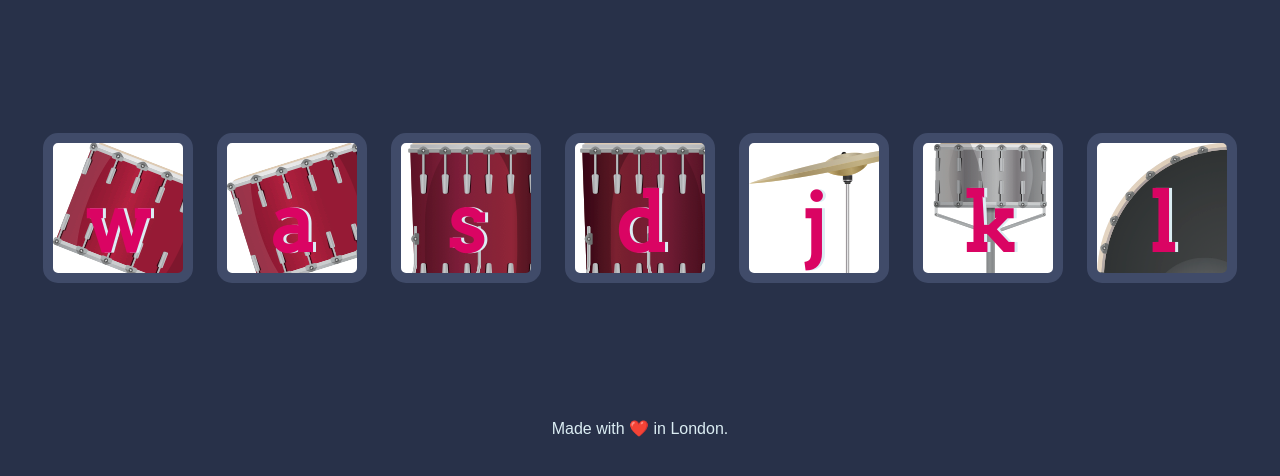
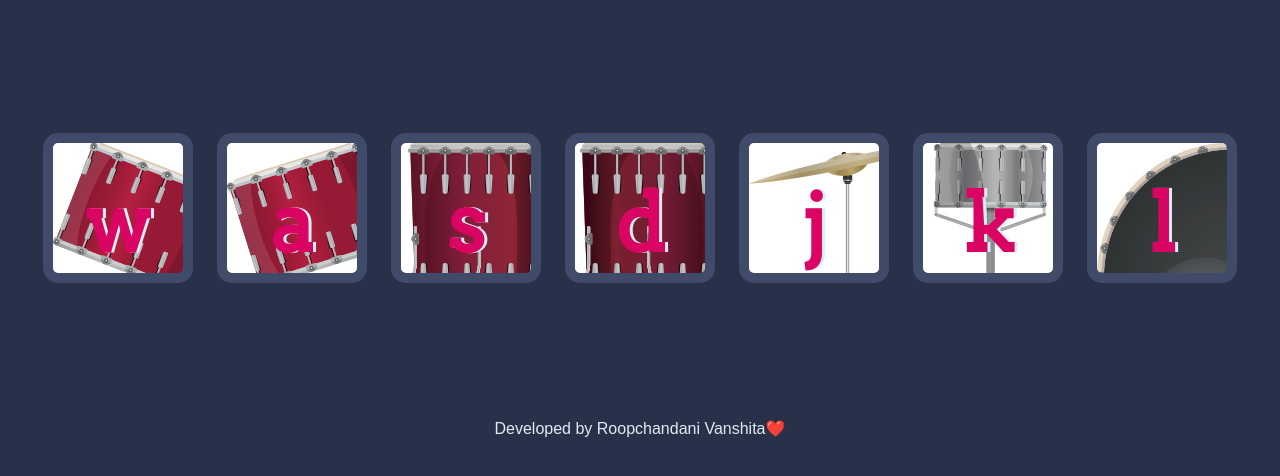
Before and after one commit to vanshitaroop/Drum-kit, a plain HTML site: page index.html in a window 1280 px wide. Shown: the part 156-632 px from the top of the page. Drawn offline with Linux system fonts and the light colour scheme.

Commit message:
Update index.html

```diff
--- a/index.html
+++ b/index.html
@@ -23,7 +23,7 @@
 
 
   <footer>
-    Made with ❤️ in London.
+    Developed by Roopchandani Vanshita❤️
   </footer>
   <script src="index.js" charset="utf-8"></script>
 </body>
```
